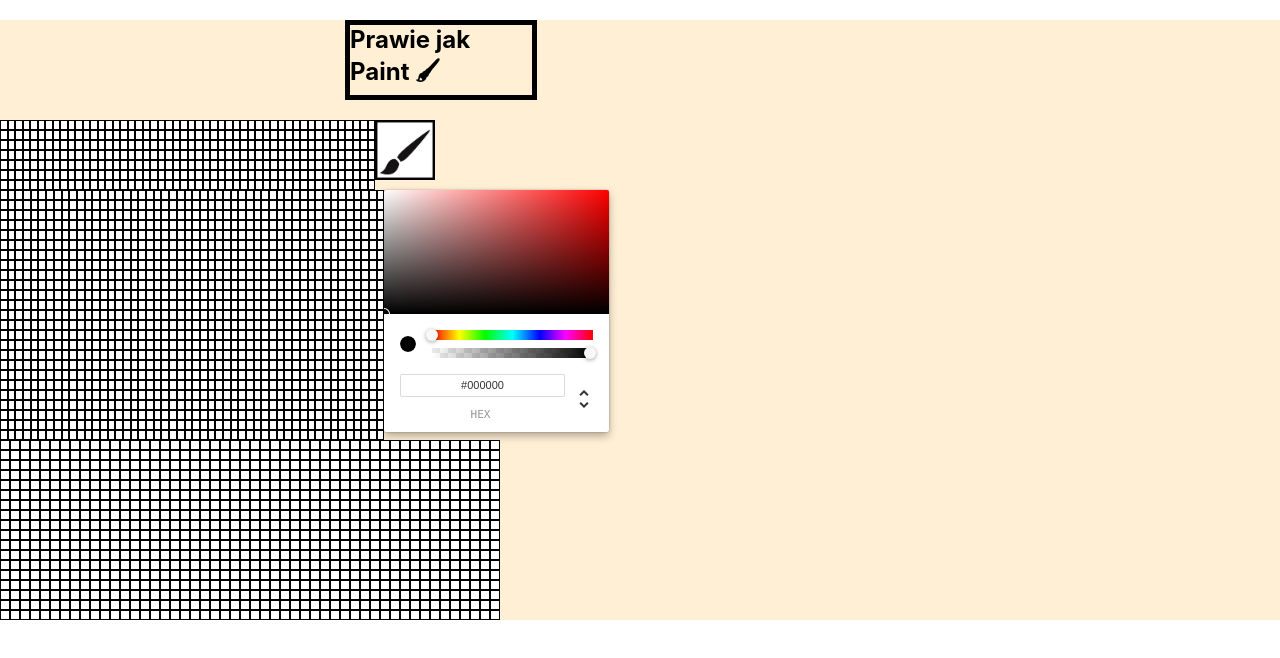
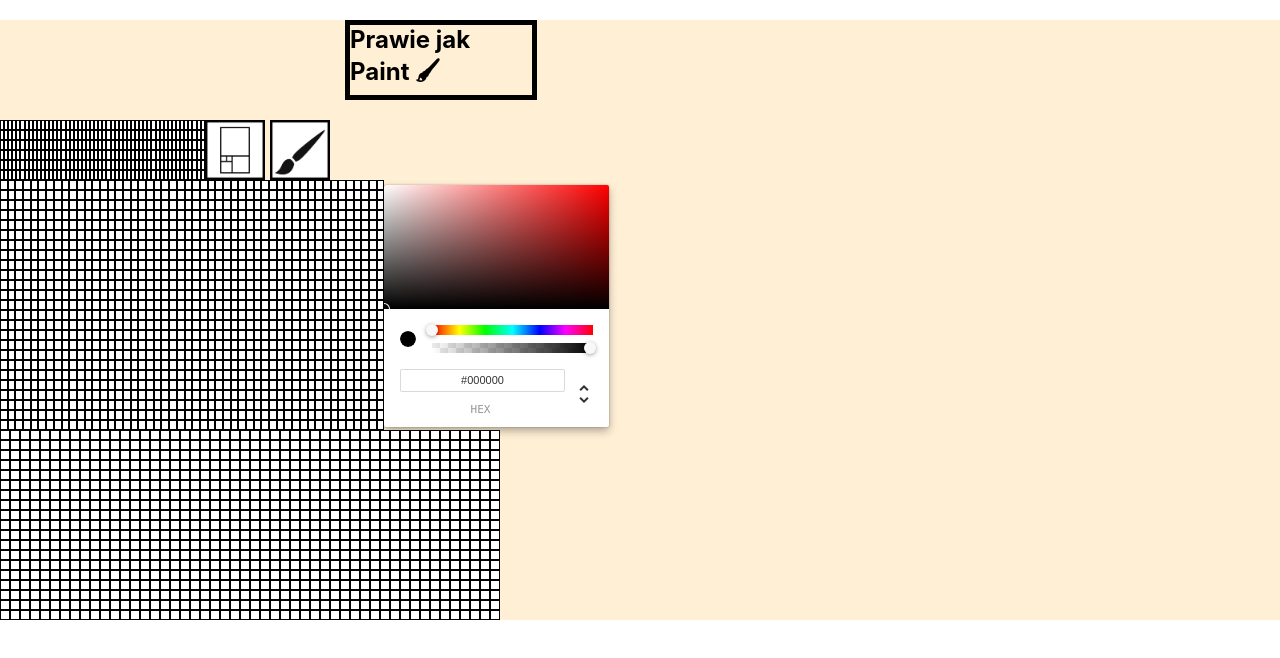
Before and after one commit to michalotron/JS_Projects, a React (Create React App) app: page / in a window 1280 px wide. Shown: the top 658 px of the page. Built offline with nearby package versions, Linux system fonts and the light colour scheme.

Commit message:
Added clickable rectangle icon, better layout

```diff
--- a/src/App.css
+++ b/src/App.css
@@ -1,22 +1,29 @@
-/* body{
-  justify-content: center;
-  align-items: center;
-} */
 
-.icon{
+.toolBox{
+  overflow: auto;
+  width: 100%;
+}
+
+.paintBrushIcon{
   height: 60px;
   width: auto;
-  /* display: inline-block; */
   float: right;
-  margin-right: 66%;
-  margin-bottom: 10px;
+  margin-right: 950px;
+  margin-bottom: auto;
+}
+
+.rectangleIcon{
+  height: 60px;
+  width: auto;
+  float: right;
+  margin-right: 5px;
+  margin-bottom: auto;
 }
 
 .picker-style{
-  /* display: flex; */
-  /* flex-direction: row; */
   float: right;
   width: 70%;
+  margin-top: 5px;
 }
 
 .canvas-row {
@@ -51,29 +58,3 @@
   border-width: 0.3px;
   background-color: white;
 }
-
-.pixel-filled{
-  width: 8px;
-  height: 8px;
-  text-align: center;
-  font-size: 5px;
-  font-weight: bold;
-
-  border-style: solid;
-  border-color: black;
-  border-width: 0.3px;
-  background-color: black;
-}
-
-.pixel-empty{
-  width: 8px;
-  height: 8px;
-  text-align: center;
-  font-size: 5px;
-  font-weight: bold;
-
-  border-style: solid;
-  border-color: black;
-  border-width: 0.3px;
-  background-color: white;
-}
--- a/src/App.js
+++ b/src/App.js
@@ -3,6 +3,8 @@
 import { ChromePicker } from 'react-color';
 import paint_brush_icon from './assets/paint_brush_icon.png'
 import paint_brush_icon_choosen from './assets/paint_brush_icon_choosen.png'
+import rectangle_icon from './assets/rectangle_icon.png'
+import rectangle_icon_choosen from './assets/rectangle_icon_choosen.png'
 
 
 function App() {
@@ -13,6 +15,7 @@
   const [filledPixels, setFilledPixels] = useState([])
   const [color, setColor] = useState('#000000');
   const [paintBrushClicked, paintBrushClickedstate] = useState(false)
+  const [rectangleClicked, rectangleClickedstate] = useState(false)
   const [mouseDown, mouseDownState] = useState(false)
 
   const handlePixelClick = (rowIndex, pixelIndex) => {
@@ -36,15 +39,24 @@
       : 'white'
   }
 
-  const handlePaintBrushClick = () => {
+  const isPaintBrushClicked = () => {
     paintBrushClickedstate(!paintBrushClicked)
-    console.log(paintBrushClicked)
   }
 
   const paintBrushChoose = () => {
     return paintBrushClicked
       ? paint_brush_icon_choosen
       : paint_brush_icon
+  }
+
+  const isRectangleClicked = () => {
+    rectangleClickedstate(!rectangleClicked)
+  }
+
+  const rectangleChoose = () => {
+    return rectangleClicked
+      ? rectangle_icon_choosen
+      : rectangle_icon
   }
 
   const isMouseDown = () => {
@@ -60,12 +72,20 @@
   return (
     <div className={"centered"}>
       <h2 className={"title"}>Prawie jak Paint 🖌</h2>
+      <div className={"toolBox"}>
         <div>
           <img src={paintBrushChoose()}
             alt="PaintBrushIcon"
-          className={'icon'}
-          onClick={() => handlePaintBrushClick()} />
+            className={'paintBrushIcon'}
+            onClick={() => isPaintBrushClicked()} />
         </div>
+        <div>
+          <img src={rectangleChoose()}
+            alt="RectangleIcon"
+            className={'rectangleIcon'}
+            onClick={() => isRectangleClicked()} />
+        </div>
+        {/* </div> */}
         <div className={"picker-style"}>
           <ChromePicker
             color={color}
@@ -93,6 +113,7 @@
           ))
         }
       </div>
+    </div>
   );
 }
 
```
Also changed, not shown: src/assets/rectangle_icon.png (added), src/assets/rectangle_icon_choosen.png (added). Lines whose indentation alone changed are shown as unchanged.
